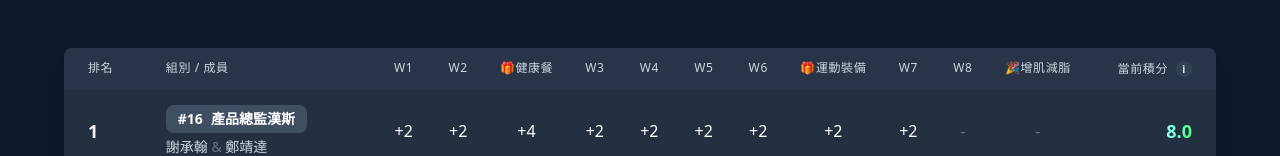
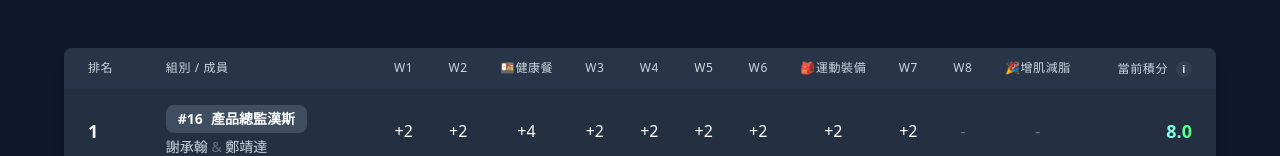
Before and after one commit to LouieWeng/cmoney-fitness-challenge, a React (Vite) app: page /#/ranking in a window 1280 px wide. Shown: the part 352-508 px from the top of the page. Built offline with nearby package versions, Linux system fonts and the light colour scheme.

Commit message:
change icon

```diff
--- a/pages/RankingPage.tsx
+++ b/pages/RankingPage.tsx
@@ -20,8 +20,8 @@ const WEEK_COUNT = 8;
 /** 額外欄位: 在 W2、W6、W8 後插入一欄 */
 type ExtraCol = { afterWeek: number; key: string; header: React.ReactNode };
 const EXTRA_COLS: ExtraCol[] = [
-  { afterWeek: 2, key: 'bonusW2', header: <span role="img" aria-label="bonusW2">🎁健康餐</span> },
-  { afterWeek: 6, key: 'bonusW6', header: <span role="img" aria-label="bonusW6">🎁運動裝備</span> },
+  { afterWeek: 2, key: 'bonusW2', header: <span role="img" aria-label="bonusW2">🍱健康餐</span> },
+  { afterWeek: 6, key: 'bonusW6', header: <span role="img" aria-label="bonusW6">🎒運動裝備</span> },
   { afterWeek: 8, key: 'bonusW8', header: <span role="img" aria-label="bonusW8">🎉增肌減脂</span> },
 ];
 
@@ -163,7 +163,7 @@ const RankingPage: React.FC = () => {
                       </button>
                       {showScoreTip && (
                         <div className="absolute right-0 mt-2 w-80 text-left whitespace-normal bg-slate-900 text-slate-100 text-xs px-3 py-2 rounded-md shadow-lg ring-1 ring-slate-700">
-                          當前積分 = (W1~W8運動打卡分數 + 🎁健康餐分數 + 🎁運動裝備分數) × 40% + (🎉增肌減脂分數) × 60%
+                          當前積分 = (W1~W8運動打卡分數 + 🍱健康餐分數 + 🎒運動裝備分數) × 40% + (🎉增肌減脂分數) × 60%
                         </div>
                       )}
                     </span>
```
